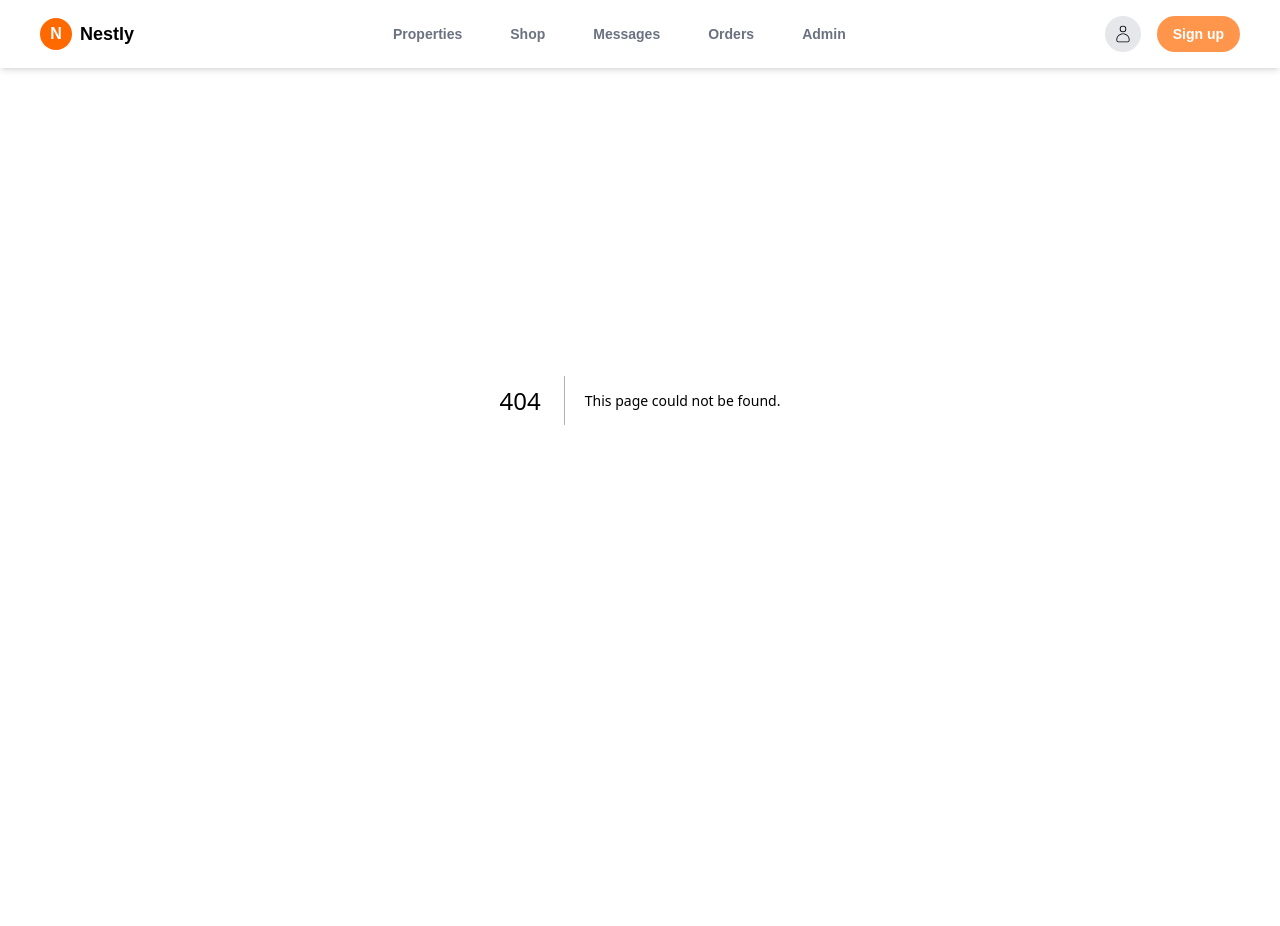
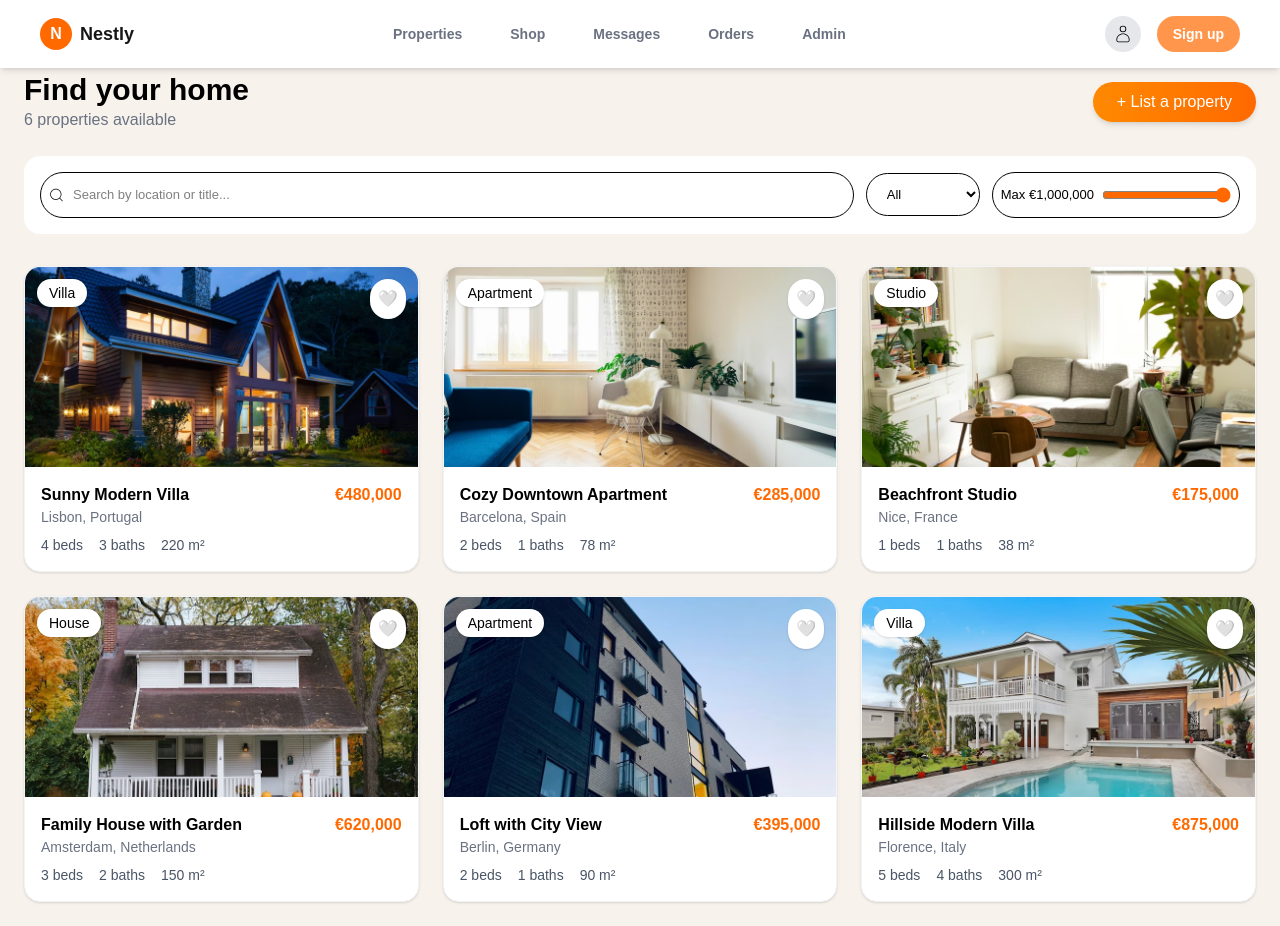
Before and after one commit to Goodluck7-ux/Find-home, a Next.js app: page /property in a window 1280 px wide. Before the commit this address had no page. Before the commit the page ends 800 px from the top, so only its background shows below. Built offline with nearby package versions, Linux system fonts and the light colour scheme.

Commit message:
feat:PropertySection auth

```diff
--- /dev/null
+++ b/src/app/property/page.jsx
@@ -0,0 +1,11 @@
+import PropertySection from '@/component/PropertySection'
+import React from 'react'
+
+export default function
+() {
+  return (
+    <div className='bg-[#f7f2ec] min-h-screen mt-12'>
+<PropertySection/>
+    </div>
+  )
+}
```
Also changed, not shown: src/app/property/[id]/PropertyDetails.jsx (deleted, +0 -179 lines).
